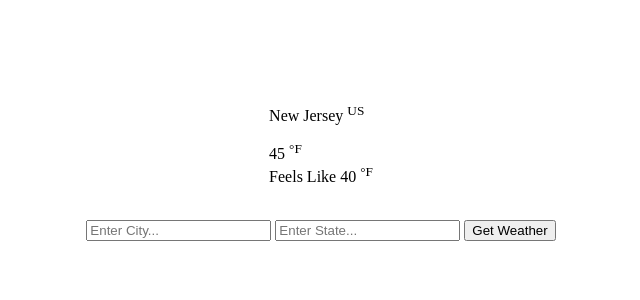
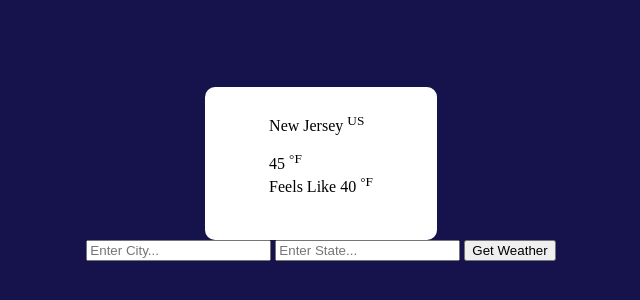
Before and after one commit to LuisCastilloKC/Learnics_Google_Chrome_Extension, a browser extension: page weatherApp/index.html in a window 1280 px wide. Shown: the part 244-544 px from the top of the page, without its empty margins (327-967 px from the left). Drawn offline with Linux system fonts and the light colour scheme.

Commit message:
add style to container

```diff
--- a/weatherApp/style.css
+++ b/weatherApp/style.css
@@ -5,4 +5,12 @@ body{
     align-items: center;
     justify-content: center;
     flex-direction: column;
+    background: rgb(8, 4, 65, 0.94);
 }
+
+.container{
+    margin-top: 20px;
+    background: white;
+    border-radius: 10px;
+    padding: 10px 5%;
+}
```
